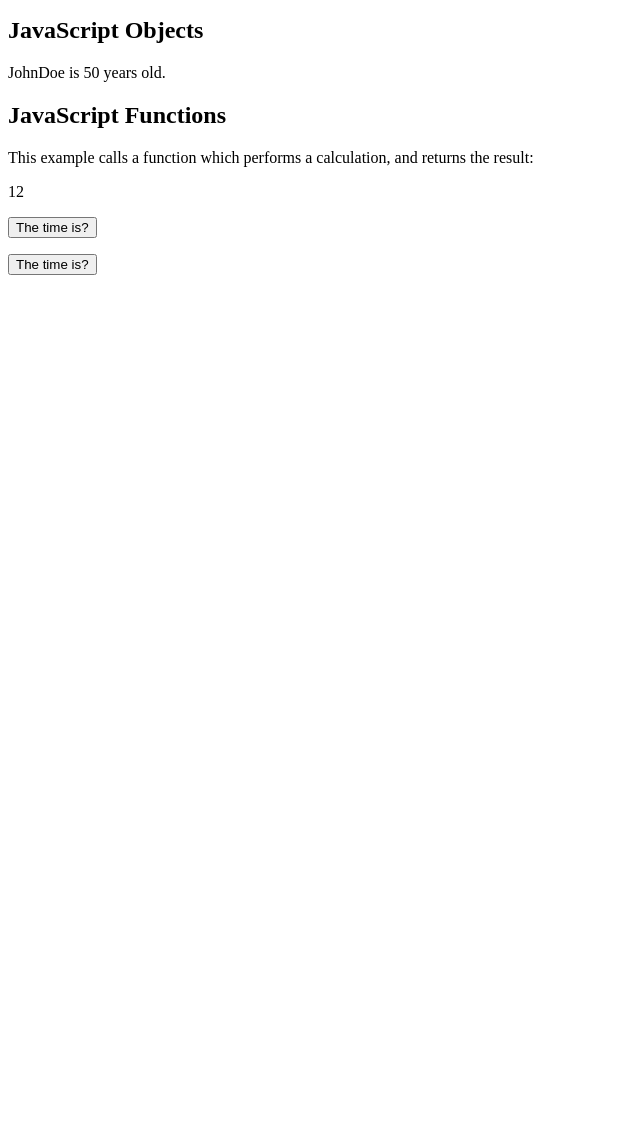
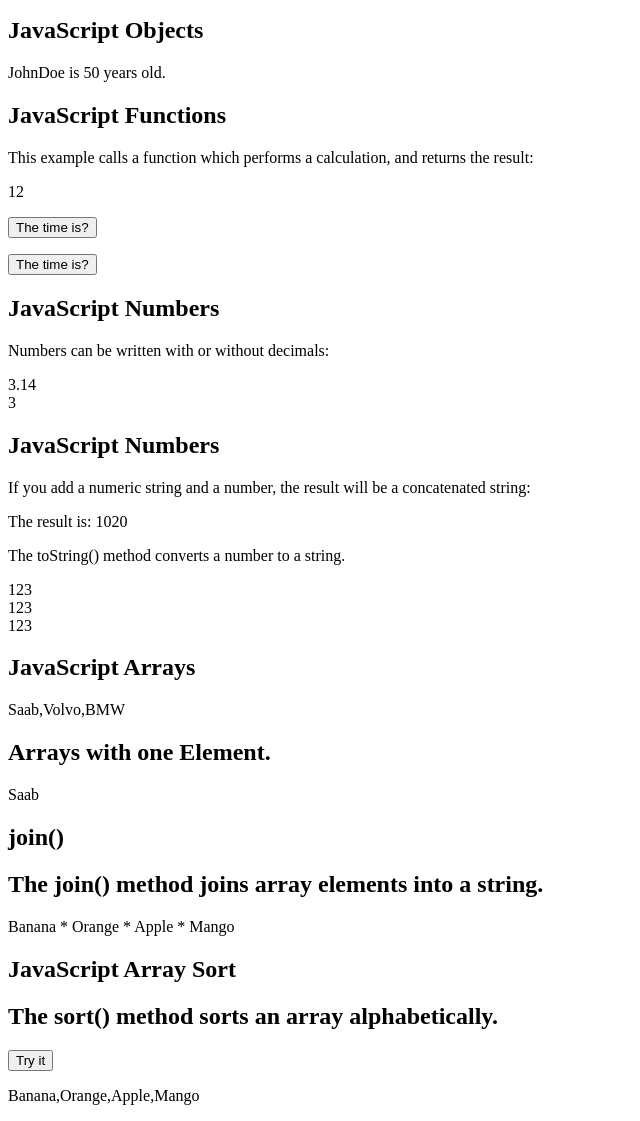
Before and after one commit to monirul-fahad/Javascript-basic, a plain HTML site: page practice-java/index.html in a window 1280 px wide. Shown: the part 1464-2585 px from the top of the page, without its empty margins (0-640 px from the left). Before the commit the page ends 1747 px from the top, so only its background shows below. Drawn offline with Linux system fonts and the light colour scheme.

Commit message:
chapter four

```diff
--- a/practice-java/index.html
+++ b/practice-java/index.html
@@ -215,6 +215,7 @@
             }
             document.getElementById("demo17").innerHTML = myFunction(4, 3);
         </script>
+    </div>
     <div>
         <button onclick="document.getElementById('demo18').innerHTML=Date()">The time is?</button>
         <p id="demo18"></p>
@@ -224,7 +225,100 @@
         <button onclick="this.innerHTML=Date()">The time is?</button>
     </div>
 
+    <div>
+        <h2>JavaScript Numbers</h2>
+
+        <p>Numbers can be written with or without decimals:</p>
+
+        <p id="demo19"></p>
+
+        <script>
+            var x = 3.14;
+            var y = 3;
+            document.getElementById("demo19").innerHTML = x + "<br>" + y;
+        </script>
+
     </div>
+    <div>
+        <h2>JavaScript Numbers</h2>
+
+        <p>If you add a numeric string and a number, the result will be a concatenated string:</p>
+
+        <p id="demo20"></p>
+
+        <script>
+            var x = "10";
+            var y = 20;
+            document.getElementById("demo20").innerHTML =
+                "The result is: " + x + y;
+        </script>
+
+
+        <p>The toString() method converts a number to a string.</p>
+
+        <p id="demo21"></p>
+
+        <script>
+            var x = 123;
+            document.getElementById("demo21").innerHTML =
+                x.toString() + "<br>" +
+                (123).toString() + "<br>" +
+                (100 + 23).toString();
+        </script>
+    </div>
+
+    <div>
+        <h2>JavaScript Arrays</h2>
+
+        <p id="demo22"></p>
+
+        <script>
+            var cars = ["Saab", "Volvo", "BMW"];
+            document.getElementById("demo22").innerHTML = cars;
+        </script>
+
+        <h2>Arrays with one Element.</h2>
+
+        <p id="demo23"></p>
+
+        <script>
+            var cars = ["Saab", "Volvo", "BMW"];
+            document.getElementById("demo23").innerHTML = cars[0];
+        </script>
+    </div>
+    <div>
+        <h2>join()</h2>
+
+        <h2>The join() method joins array elements into a string.</h2>
+
+        <p id="demo24"></p>
+
+        <script>
+            var fruits = ["Banana", "Orange", "Apple", "Mango"];
+            document.getElementById("demo24").innerHTML = fruits.join(" * ");
+        </script>
+    </div>
+    <div>
+        <h2>JavaScript Array Sort</h2>
+
+        <h2>The sort() method sorts an array alphabetically.</h2>
+
+        <button onclick="myFunction()">Try it</button>
+
+        <p id="demo25"></p>
+
+        <script>
+            var fruits = ["Banana", "Orange", "Apple", "Mango"];
+            document.getElementById("demo25").innerHTML = fruits;
+
+            function myFunction() {
+                fruits.sort();
+                document.getElementById("demo25").innerHTML = fruits;
+            }
+        </script>
+
+    </div>
+
 </body>
 
 </html>
```
Also changed, not shown: practice-java/stack-learn/four.js (added, +85 -0 lines), 1 other file. Lines whose indentation alone changed are shown as unchanged.
